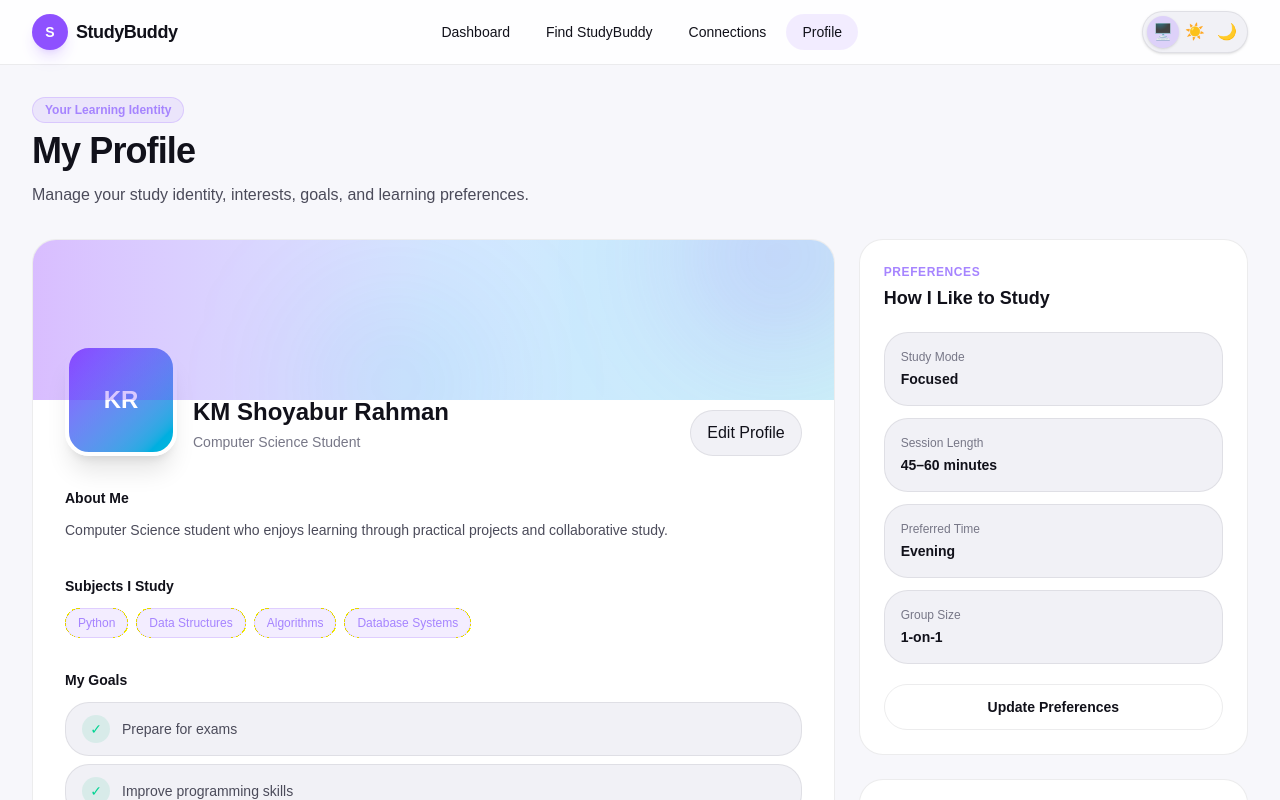
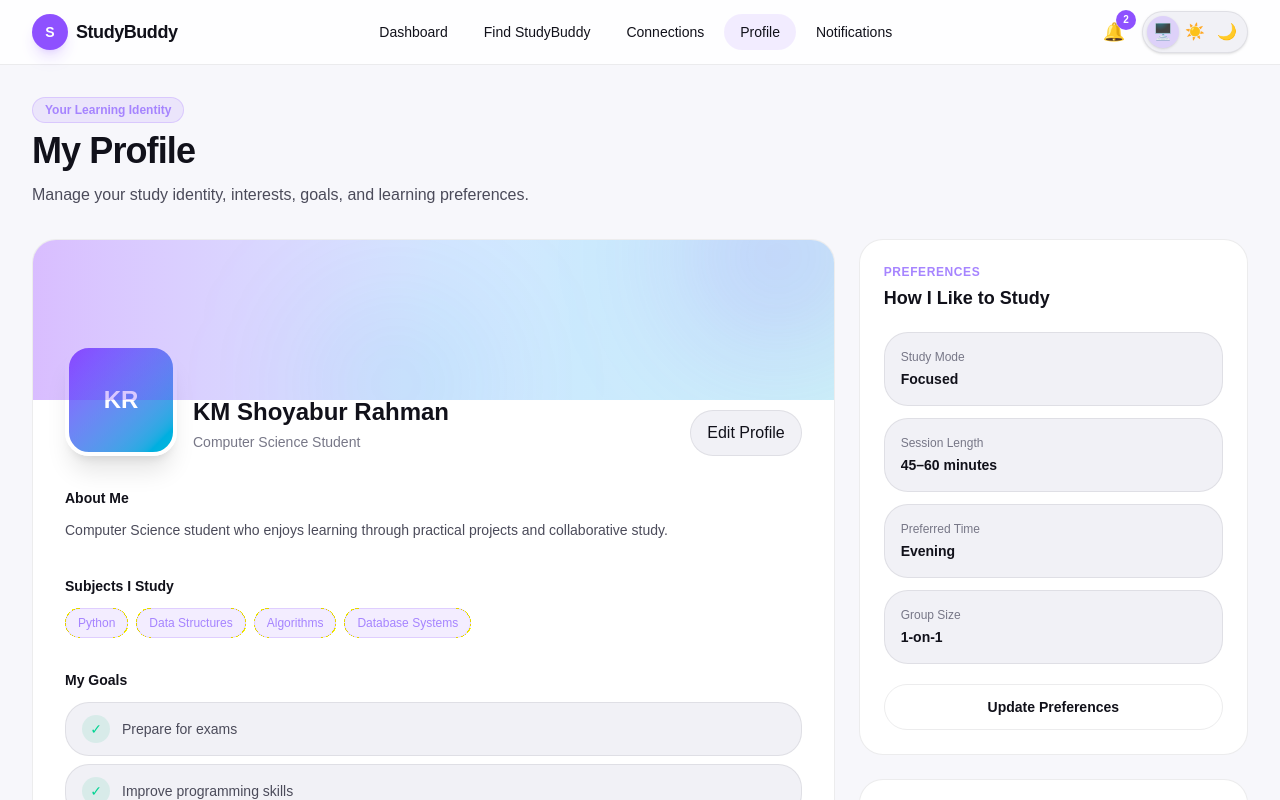
Before and after one commit to KmShoyab/StudyBuddy, a Next.js app in the folder frontend/: page /profile in a window 1280 px wide. Shown: the top 800 px of the page. Built offline with nearby package versions, Linux system fonts and the light colour scheme.

Commit message:
Add notification indicator to application navigation

```diff
--- a/frontend/components/Navbar.tsx
+++ b/frontend/components/Navbar.tsx
@@ -1,8 +1,8 @@
 "use client";
 
-import { useState } from "react";
 import Link from "next/link";
 import { usePathname } from "next/navigation";
+import { useState } from "react";
 import ThemeToggle from "@/components/ThemeToggle";
 
 const navigation = [
@@ -23,7 +23,7 @@ const navigation = [
     href: "/profile",
   },
   {
-    label: "Notifications",
+    name: "Notifications",
     href: "/notifications",
   },
 ];
@@ -73,8 +73,21 @@ export default function Navbar() {
           })}
         </div>
 
-        {/* Desktop Theme */}
-        <div className="hidden md:block">
+        {/* Desktop Actions */}
+        <div className="hidden items-center gap-2 md:flex">
+          {/* Notification Bell */}
+          <Link
+            href="/notifications"
+            aria-label="Notifications"
+            className="relative flex h-10 w-10 items-center justify-center rounded-xl text-lg text-[var(--text-secondary)] transition hover:bg-[var(--surface-soft)] hover:text-[var(--text-primary)]"
+          >
+            🔔
+            <span className="absolute -right-0.5 -top-0.5 flex h-5 min-w-5 items-center justify-center rounded-full bg-violet-500 px-1 text-[10px] font-bold text-white">
+              2
+            </span>
+          </Link>
+
+          {/* Theme Toggle */}
           <ThemeToggle />
         </div>
 
@@ -113,6 +126,7 @@ export default function Navbar() {
               );
             })}
 
+            {/* Mobile Theme Toggle */}
             <div className="mt-2 border-t border-[var(--border)] pt-4">
               <ThemeToggle />
             </div>
```
